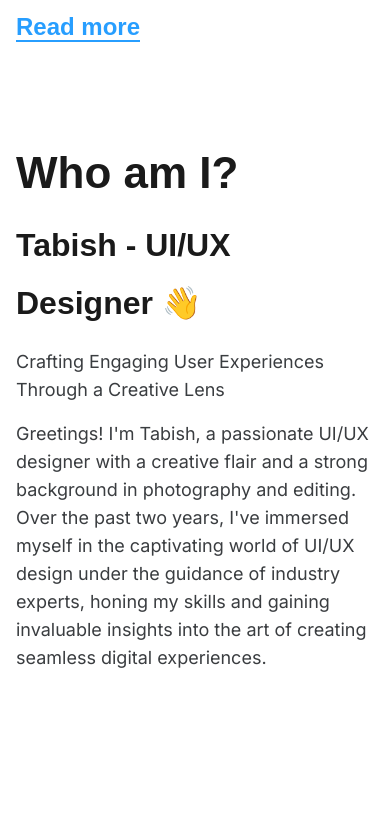
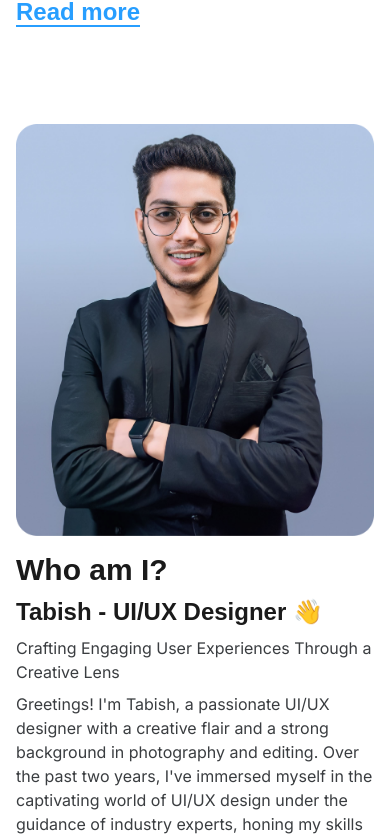
Before and after one commit to tabishvisuals/tabishvisuals-portfolio, a React (Vite) app: page / in a window 390 px wide. Shown: the part 2478-3317 px from the top of the page. Built offline with nearby package versions, Linux system fonts and the light colour scheme; a web font is replaced by a local one.

Commit message:
made work section responsive

```diff
--- a/src/components/work-card/index.jsx
+++ b/src/components/work-card/index.jsx
@@ -22,7 +22,7 @@ function WorkCard(props) {
           href={link}
           target="_blank"
           rel="noreferrer"
-          className="font-grotesque text-[#279EFF] border-b-[2px] text-2xl lg:text-[2rem] leading-[2.625rem] font-bold"
+          className="font-grotesque text-[#279EFF] border-b-[2px] text-2xl lg:text-[2rem] lg:leading-[2.625rem] font-bold"
         >
           Read more
         </a>
--- a/src/pages/home/about.jsx
+++ b/src/pages/home/about.jsx
@@ -4,18 +4,18 @@ import Tabish from "../../assets/tabish.png";
 function About() {
   return (
     <Container id="about" className="mb-24">
-      <div className="w-full flex">
+      <div className="w-full flex flex-col-reverse gap-4 lg:gap-0 lg:flex-row">
         <div className="max-w-[32.1875rem]">
-          <h2 className="font-grotesque text-[2.75rem] font-bold leading-[3.575rem] text-secondary mb-4">
+          <h2 className="font-grotesque lg:text-[2.75rem] md:text-4xl text-3xl font-bold lg:leading-[3.575rem] text-secondary mb-2 md:mb-4">
             Who am I?
           </h2>
-          <h2 className="font-grotesque text-[2rem] font-bold leading-[3.575rem] text-secondary mb-4">
+          <h2 className="font-grotesque text-2xl lg:text-[2rem] font-bold lg:leading-[3.575rem] text-secondary mb-2 md:mb-4">
             Tabish - UI/UX Designer 👋
           </h2>
-          <p className="font-inter text-[#3A3D40] text-lg mb-4">
+          <p className="font-inter text-[#3A3D40] text-base lg:text-lg mb-2 md:mb-4">
             Crafting Engaging User Experiences Through a Creative Lens
           </p>
-          <p className="font-inter text-lg text-[#3A3D40]">
+          <p className="font-inter text-base lg:text-lg text-[#3A3D40]">
             Greetings! I&apos;m Tabish, a passionate UI/UX designer with a
             creative flair and a strong background in photography and editing.
             Over the past two years, I&apos;ve immersed myself in the
@@ -24,8 +24,8 @@ function About() {
             art of creating seamless digital experiences.
           </p>
         </div>
-        <div className="flex-1 flex justify-end">
-          <img src={Tabish} alt="tabish profile pic" className="h-[42rem]" />
+        <div className="flex-1 flex justify-start lg:justify-end">
+          <img src={Tabish} alt="tabish profile pic" className="lg:h-[42rem]" />
         </div>
       </div>
     </Container>
```
